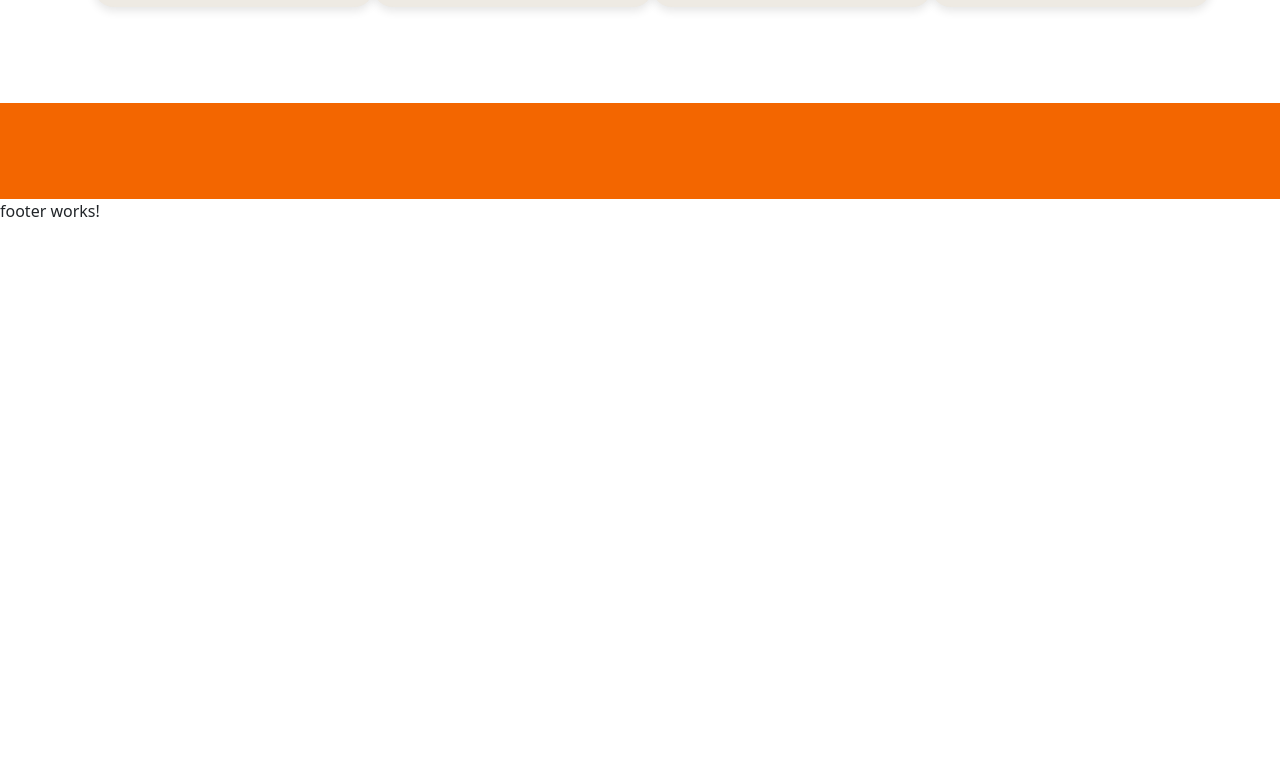
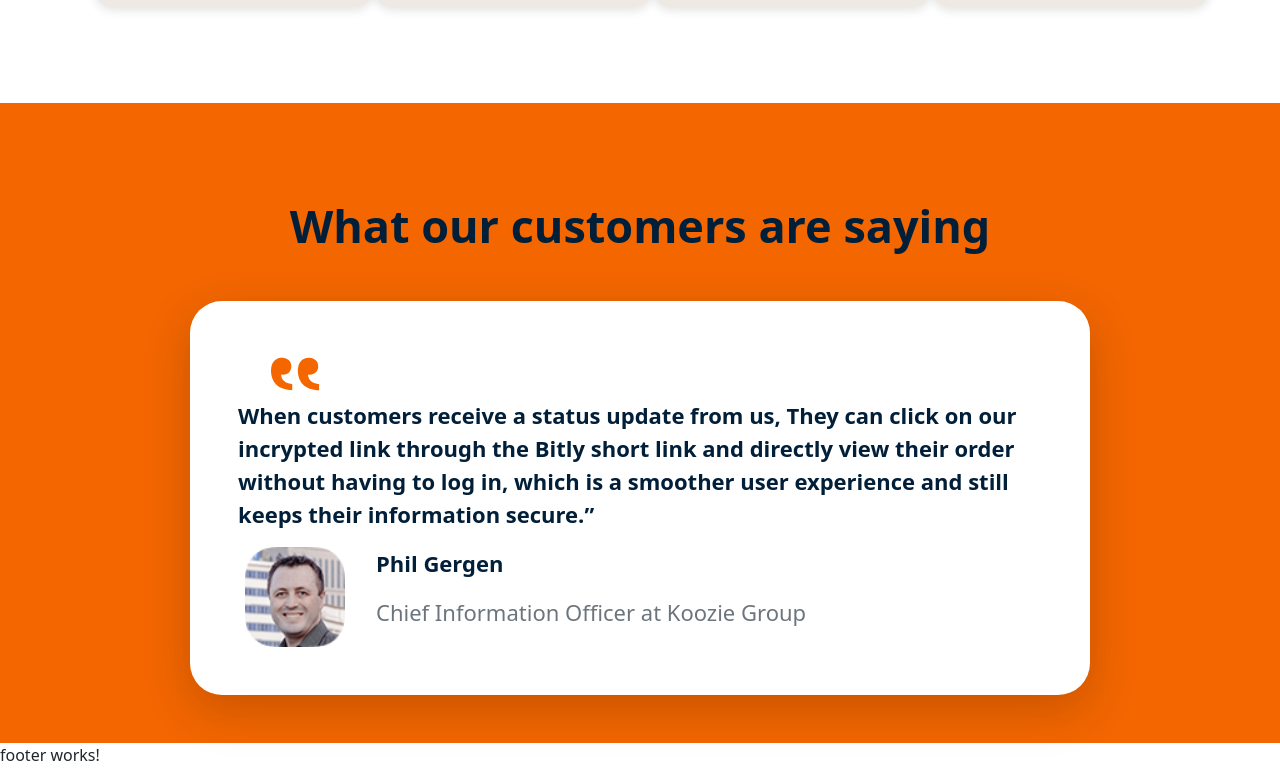
Before and after one commit to kinggiddy1/bitly, an Angular app: page / in a window 1280 px wide. Shown: the part 3475-4258 px from the top of the page. Before the commit the page ends 3714 px from the top, so only its background shows below. Built offline with nearby package versions, Linux system fonts and the light colour scheme.

Commit message:
added second component to shorten the input

```diff
--- a/src/app/home/index/index/index.component.html
+++ b/src/app/home/index/index/index.component.html
@@ -196,5 +196,36 @@
 </section>
 
 <section class="text-center text-white py-5" style="background-color: #F36600;">
+    <div class="container">
+        <h1 class="fw-bold m-5" style="color: #021F39; font-size: 45px;">What our customers are saying</h1>
+        <!-- Card -->
+        <div class="container d-flex justify-content-center">
+            <div class="p-5 bg-white rounded-5 shadow-lg" style="width: 900px;">
+                <div class="row">
+                    <div class="col-2">
+                        <img src="quotes.svg" alt="Short link" class="text-start" width="50" height="50">
+                    </div>
+                </div>
+                <div class="row">
+                    <p class="fw-bold text-start" style="color: #021F39; font-size: 22px;">When customers receive a status update from us, They can click on our
+                        incrypted link through the Bitly short link and directly view their order without having to log in, which is
+                        a smoother user experience and still keeps their information secure.”
+                    </p>
+                </div>
+                <div class="row">
+                <div class="col-2">
+                    <img src="phill-gergen.png" alt="profile" class="text-start" width="100" height="100">
+                </div>
+                <div class="col-10">
+                    <p class="fw-bold text-start" style="color: #021F39; font-size: 22px;">Phil Gergen</p>
+                    <p class="text-start text-secondary" style="color: #021F39; font-size: 22px;">Chief Information Officer at Koozie Group</p>
+                </div>
+                </div>
+            </div>
+        </div>
 
+
+
+
+    </div>
 </section>
```
Also changed, not shown: public/phill-gergen.png (added), public/quotes.svg (added).
